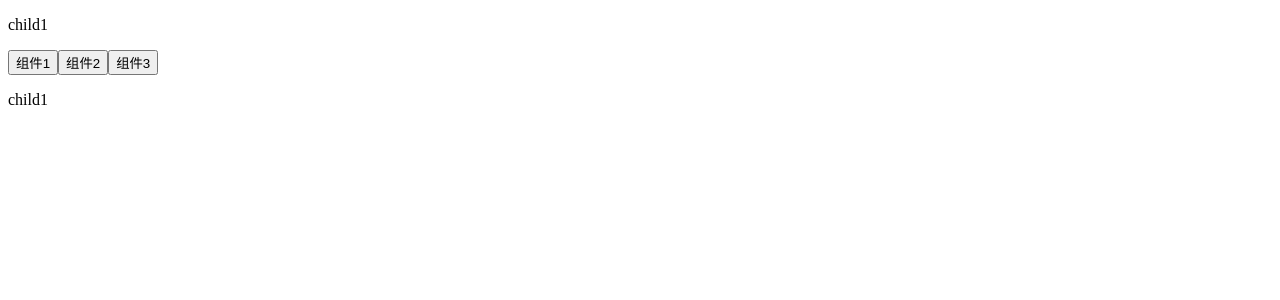
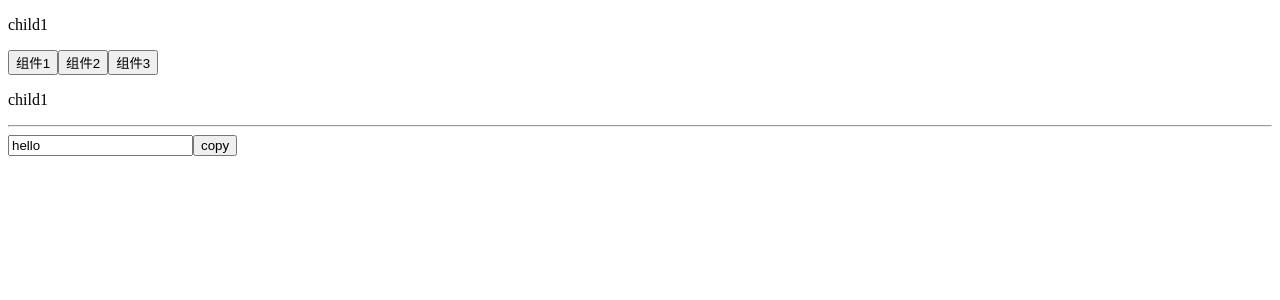
Before and after one commit to kyungsooseyo/daily-v3, a Vue app: page / in a window 1280 px wide. Shown: the top 300 px of the page. Built offline with nearby package versions, Linux system fonts and the light colour scheme.

Commit message:
✨ feat(vue): 自定义指令

```diff
--- a/src/comp.vue
+++ b/src/comp.vue
@@ -9,9 +9,13 @@
     <!-- <component :is='asyncChild1'></component> -->
     <!--~ 通过这种方式就可以看出来只有点击的时候才会加载 那个vue文件 -->
     <div>
-      <button v-for="(item, index) in compList" :key="index" @click="activeIdx=index">{{ item.name }}</button>
+      <button v-for="(item, index) in compList" :key="index" @click="activeIdx = index">{{ item.name }}</button>
     </div>
     <component :is='compList[activeIdx].component'></component>
+    <hr />
+    <input type="text" name="" id="" v-model="msg">
+    <button v-copy="msg">copy</button>
+
   </div>
 </template>
 
@@ -37,7 +41,8 @@ const compList = [
     component: asyncChild3
   }
 ]
-const activeIdx=ref(0)
+const activeIdx = ref(0)
+const msg = ref('hello')
 </script>
 
 <style lang="scss" scoped></style>
--- a/src/main.js
+++ b/src/main.js
@@ -10,4 +10,27 @@ import { createApp } from 'vue'
 // import App from './attr.vue'
 import App from './comp.vue' // 动态组件
 const app = createApp(App)
+// app.directive('copy', {
+//   mounted(el, binding) {
+//     const { value } = binding
+//     el.onclick = async () => {
+//       await navigator.clipboard.writeText(value)
+//     }
+//   },
+//   // ~即使组件更新，也会调用，未必是值更新了
+//   updated(el, binding) {
+//     const { value } = binding
+//     el.onclick = async () => {
+//       await navigator.clipboard.writeText(value)
+//     }
+//   },
+// })
+//= 自定义指令函数语法
+app.directive('copy', (el, binding) => {
+  //, 挂载后执行一次，更新后执行一次
+  const { value } = binding
+  el.onclick = async () => {
+    await navigator.clipboard.writeText(value)
+  }
+})
 app.mount('#app')
--- a/vite.config.js
+++ b/vite.config.js
@@ -3,5 +3,13 @@ import vue from '@vitejs/plugin-vue'
 
 // https://vitejs.dev/config/
 export default defineConfig({
-  plugins: [vue()]
+  plugins: [vue()],
+  server: {
+    host: true,
+    hmr: true,
+    port: 3555,
+    proxy: {
+      '/api': { target: 'https://test-api.jdl.com', changeOrigin: true, rewrite: (path) => path.replace(/^\/api/, '') },
+    },
+  },
 })
```
